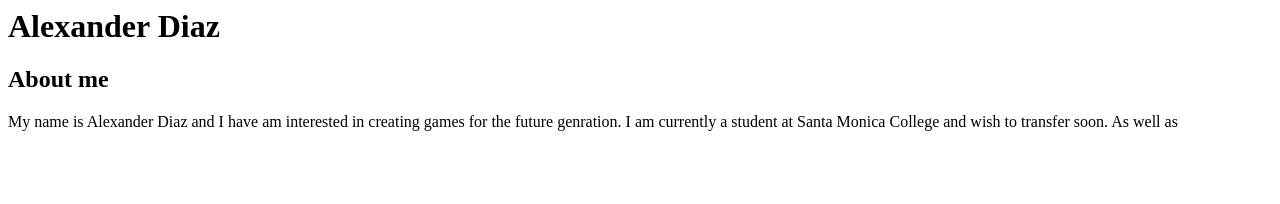
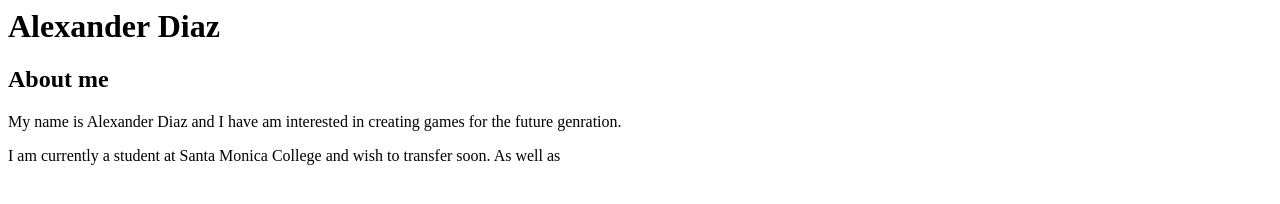
Before and after one commit to Diaz5-hub/Project, a plain HTML site: page index.html in a window 1280 px wide. Drawn offline with Linux system fonts and the light colour scheme.

Commit message:
Update index.html

```diff
--- a/index.html
+++ b/index.html
@@ -1,4 +1,5 @@
 <h1>Alexander Diaz</h1>
 <h2>About me</h2>
-  <p>My name is Alexander Diaz and I have am interested in creating games for the future genration. I am currently a student at Santa Monica College and wish to transfer soon.
+  <p>My name is Alexander Diaz and I have am interested in creating games for the future genration.<p>
+    <p>I am currently a student at Santa Monica College and wish to transfer soon.
       As well as <p>
```
